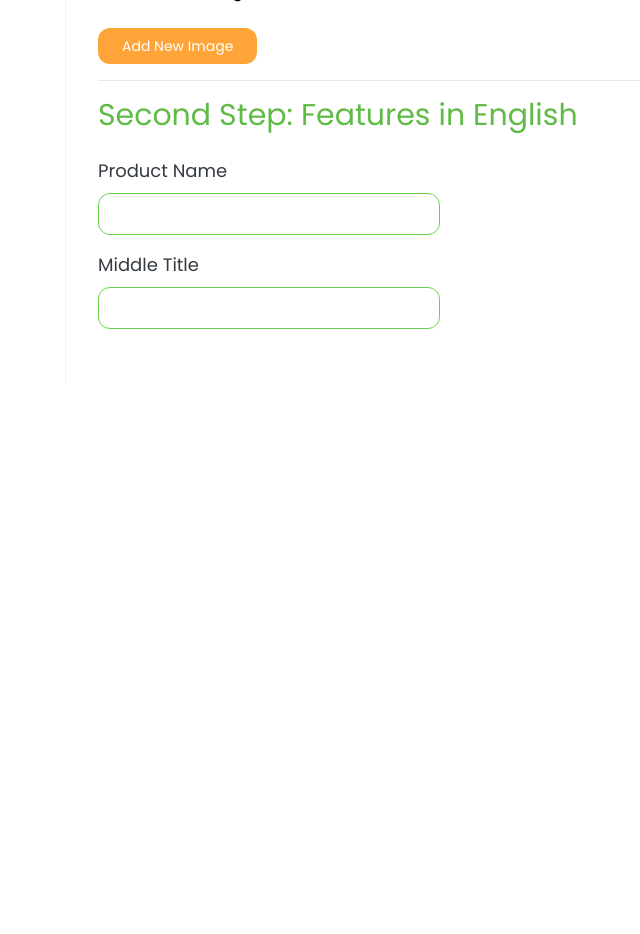
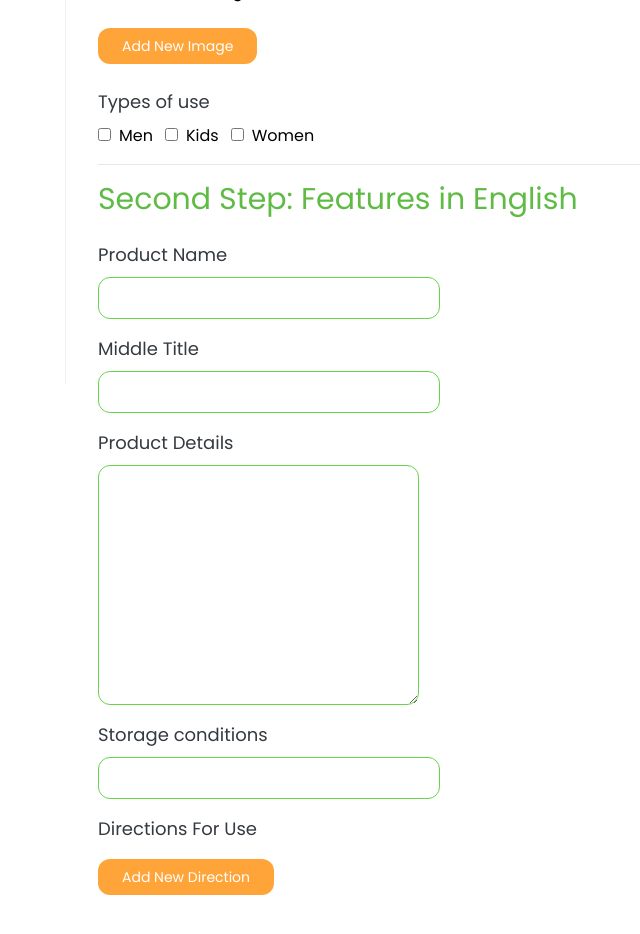
Before and after one commit to ommrahmdd/vite-nutrition-dashboard, a React (Create React App) app: page /addProduct in a window 1280 px wide. Shown: the part 480-1414 px from the top of the page, without its empty margins (14-654 px from the left). Before the commit the page ends 849 px from the top, so only its background shows below. Built offline with nearby package versions, Linux system fonts and the light colour scheme.

Commit message:
wokring on addProduct page -english features-

```diff
--- /dev/null
+++ b/src/components/FormItems/InputForm.tsx
@@ -0,0 +1,5 @@
+import React from "react";
+
+export default function InputForm() {
+  return <div>InputForm</div>;
+}
--- a/src/local/ar.json
+++ b/src/local/ar.json
@@ -25,7 +25,13 @@
       "imageBtn": "اضافة صورة جديدة",
       "product": {
         "name": "اسم المنتج",
-        "midTitle": "وصف مختصر للمنتج"
+        "midTitle": "وصف مختصر للمنتج",
+        "details": "وصف مطول للمنتج",
+        "storage": "طرق التخزين",
+        "directions": "طرق الاستخدام",
+        "directionBtn": "إضافة طريقة استخدام",
+        "types": "من يسطيع الاستخدام",
+        "typesArr": ["رجال", "اطفال", "نساء"]
       }
     }
   }
--- a/src/local/en.json
+++ b/src/local/en.json
@@ -25,7 +25,13 @@
       "imageBtn": "Add New Image",
       "product": {
         "name": "Product Name",
-        "midTitle": "Middle Title"
+        "midTitle": "Middle Title",
+        "details": "Product Details",
+        "storage": "Storage conditions",
+        "directions": "Directions For Use",
+        "directionBtn": "Add New Direction",
+        "types": "Types of use",
+        "typesArr": ["Men", "Kids", "Women"]
       }
     }
   }
--- a/src/pages/addProduct/AddProduct.tsx
+++ b/src/pages/addProduct/AddProduct.tsx
@@ -7,8 +7,15 @@ import { useAddProductVm } from "./AddProductVm";
 
 export default function AddProduct() {
   const { t } = useTranslation();
-  const { initailValue, handleAddNewImageToArray, handleChange_en } =
-    useAddProductVm();
+  const {
+    initailValue,
+    handleAddNewImageToArray,
+    handleChange_en,
+    handleImageValue,
+    handleDirectionOfUseAdd,
+    handleDirectionOfUseChange,
+    handleTypesChange,
+  } = useAddProductVm();
   return (
     <div>
       {/*STYLE: Header */}
@@ -41,23 +48,89 @@ export default function AddProduct() {
               <div className="flex flex-col items-start gap-y-2" key={index}>
                 <input
                   type="file"
+                  value={initailValue.imgs[index]}
+                  onChange={(e) => handleImageValue(e, index)}
                   className="file:bg-greenColor text-[.6rem] file:text-black file:bg-opacity-40 file:border-none file:py-2 file:px-6 file:rounded-full file:cursor-pointer file:transition-all file:duration-300 file:ease-in-out hover:file:opacity-25 md:text-sm "
                 />
               </div>
             ))}
           </div>
           {/* Image Btn */}
-          <div className="mt-6">
+          <div className="mt-6 mb-6">
             <MainBtn
               type="button"
               handleClick={handleAddNewImageToArray}
               text={t("addProductPage.form.imageBtn")}
             />
           </div>
+          {/* Types */}
+          <div className="flex flex-col items-start gap-y-2 mb-4">
+            <label htmlFor="storage" className="text-lg text-greyColor">
+              {t("addProductPage.form.product.types")}
+            </label>
+            <div className="flex items-start gap-x-3 flex-wrap">
+              <div className="space-x-2">
+                <input
+                  type="checkbox"
+                  name="types"
+                  value="men"
+                  onChange={handleTypesChange}
+                  className="cursor-pointer "
+                />
+                <span>
+                  {
+                    (
+                      t("addProductPage.form.product.typesArr", {
+                        returnObjects: true,
+                      }) as Array<string>
+                    )[0]
+                  }
+                </span>
+              </div>
+              <div className="space-x-2">
+                <input
+                  type="checkbox"
+                  name="types"
+                  value="kids"
+                  onChange={handleTypesChange}
+                  className="cursor-pointer"
+                />
+                <span>
+                  {
+                    (
+                      t("addProductPage.form.product.typesArr", {
+                        returnObjects: true,
+                      }) as Array<string>
+                    )[1]
+                  }
+                </span>
+              </div>
+              <div className="space-x-2">
+                <input
+                  type="checkbox"
+                  name="types"
+                  value="women"
+                  onChange={handleTypesChange}
+                  className="cursor-pointer"
+                />
+                <span>
+                  {
+                    (
+                      t("addProductPage.form.product.typesArr", {
+                        returnObjects: true,
+                      }) as Array<string>
+                    )[2]
+                  }
+                </span>
+              </div>
+            </div>
+          </div>
           {/* Line */}
           <hr className="my-4" />
           {/* ---------------------------------------------------------------- */}
+          {/* ---------------------------------------------------------------- */}
           {/* STYLE: In English */}
+          {/* Step */}
           <p className="text-3xl text-greenColor mb-6">
             {
               (
@@ -67,7 +140,7 @@ export default function AddProduct() {
               )[1]
             }
           </p>
-
+          {/* Title */}
           <div className="flex flex-col items-start gap-y-2 mb-4">
             <label htmlFor="title" className="text-lg text-greyColor">
               {t("addProductPage.form.product.name")}
@@ -76,10 +149,12 @@ export default function AddProduct() {
               type="text"
               name="title"
               id="title"
+              value={initailValue.en.title}
               onChange={handleChange_en}
               className="border border-greenColorLight py-2 px-3 rounded-xl min-w-[10rem] md:min-w-[15rem] lg:min-w-[20rem]"
             />
           </div>
+          {/* Middle title */}
           <div className="flex flex-col items-start gap-y-2 mb-4">
             <label htmlFor="midTitle" className="text-lg text-greyColor">
               {t("addProductPage.form.product.midTitle")}
@@ -88,8 +163,64 @@ export default function AddProduct() {
               type="text"
               name="midTitle"
               id="midTitle"
+              value={initailValue.en.midTitle}
               onChange={handleChange_en}
               className="border border-greenColorLight py-2 px-3 rounded-xl min-w-[10rem] md:min-w-[15rem] lg:min-w-[20rem]"
+            />
+          </div>
+          {/* Textarea - Details */}
+          <div className="flex flex-col items-start gap-y-2 mb-4">
+            <label htmlFor="details" className="text-lg text-greyColor">
+              {t("addProductPage.form.product.details")}
+            </label>
+            <textarea
+              name="details"
+              id="details"
+              value={initailValue.en.details}
+              onChange={handleChange_en}
+              className="border border-greenColorLight py-2 px-3 rounded-xl min-h-[15rem] min-w-[10rem] md:min-w-[15rem] lg:min-w-[20rem]"
+            />
+          </div>
+          {/* Storage */}
+          <div className="flex flex-col items-start gap-y-2 mb-4">
+            <label htmlFor="storage" className="text-lg text-greyColor">
+              {t("addProductPage.form.product.storage")}
+            </label>
+            <input
+              type="text"
+              name="storage"
+              id="storage"
+              value={initailValue.en.storage}
+              onChange={handleChange_en}
+              className="border border-greenColorLight py-2 px-3 rounded-xl min-w-[10rem] md:min-w-[15rem] lg:min-w-[20rem]"
+            />
+          </div>
+          {/* Direction of use */}
+          <div className="">
+            <label htmlFor="direction" className="text-lg text-greyColor">
+              {t("addProductPage.form.product.directions")}
+            </label>
+            {initailValue.en.direction.map((_dir, index) => (
+              <div
+                className="flex flex-col items-start gap-y-2 mb-4"
+                key={index}
+              >
+                <input
+                  type="text"
+                  id="direction"
+                  value={initailValue.en.direction[index]}
+                  onChange={(e) => handleDirectionOfUseChange(e, index)}
+                  className="border border-greenColorLight py-2 px-3 rounded-xl min-w-[10rem] md:min-w-[15rem] lg:min-w-[20rem]"
+                />
+              </div>
+            ))}
+          </div>
+          {/* Direction Btn */}
+          <div className="mt-4 mb-6">
+            <MainBtn
+              type="button"
+              handleClick={handleDirectionOfUseAdd}
+              text={t("addProductPage.form.product.directionBtn")}
             />
           </div>
         </form>
--- a/src/pages/addProduct/AddProductVm.tsx
+++ b/src/pages/addProduct/AddProductVm.tsx
@@ -2,8 +2,22 @@ import React, { useState } from "react";
 export function useAddProductVm() {
   const [initailValue, setInitialValue] = useState({
     imgs: [],
-    en: {},
-    ar: {},
+    en: {
+      title: "",
+      midTitle: "",
+      details: "",
+      storage: "",
+      direction: [],
+      types: [],
+    },
+    ar: {
+      title: "",
+      midTitle: "",
+      details: "",
+      storage: "",
+      direction: [],
+      types: [],
+    },
   });
 
   let handleAddNewImageToArray = () => {
@@ -14,6 +28,19 @@ export function useAddProductVm() {
       };
     });
   };
+  let handleImageValue = (
+    e: React.ChangeEvent<HTMLInputElement>,
+    index: number
+  ) => {
+    (initailValue.imgs[index] as any) = e.target.files!;
+    setInitialValue((prevState: any) => {
+      return {
+        ...prevState,
+        imgs: [...prevState.imgs],
+      };
+    });
+    console.log(initailValue.imgs);
+  };
   let handleChange_en = (
     e: React.ChangeEvent<HTMLInputElement | HTMLTextAreaElement>
   ) => {
@@ -21,10 +48,65 @@ export function useAddProductVm() {
       return {
         ...prevState,
         en: {
+          ...prevState.en,
           [e.target.name]: e.target.value,
         },
       };
     });
+    console.log(initailValue);
   };
-  return { initailValue, handleAddNewImageToArray, handleChange_en };
+  let handleDirectionOfUseAdd = () => {
+    setInitialValue((prevState: any) => ({
+      ...prevState,
+      en: {
+        ...prevState.en,
+        direction: [...prevState.en.direction, ""],
+      },
+    }));
+  };
+  let handleDirectionOfUseChange = (
+    e: React.ChangeEvent<HTMLInputElement>,
+    index: number
+  ) => {
+    (initailValue.en.direction[index] as any) = e.target.value;
+    setInitialValue((prevState: any) => ({
+      ...prevState,
+      en: {
+        ...prevState.en,
+        direction: [...prevState.en.direction],
+      },
+    }));
+    console.log(initailValue);
+  };
+  let handleTypesChange = (e: React.ChangeEvent<HTMLInputElement>) => {
+    if ((initailValue.en.types as any).indexOf(e.target.value) === -1) {
+      (initailValue.en.types as any) = [
+        ...initailValue.en.types,
+        e.target.value,
+      ];
+    } else {
+      (initailValue.en.types as any).splice(
+        (initailValue.en.types as any).indexOf(e.target.value),
+        1
+      );
+    }
+
+    setInitialValue((prevState: any) => ({
+      ...prevState,
+      en: {
+        ...prevState.en,
+        types: [...prevState.en.types],
+      },
+    }));
+    console.log(initailValue.en);
+  };
+  return {
+    initailValue,
+    handleAddNewImageToArray,
+    handleChange_en,
+    handleImageValue,
+    handleDirectionOfUseAdd,
+    handleDirectionOfUseChange,
+    handleTypesChange,
+  };
 }
```
